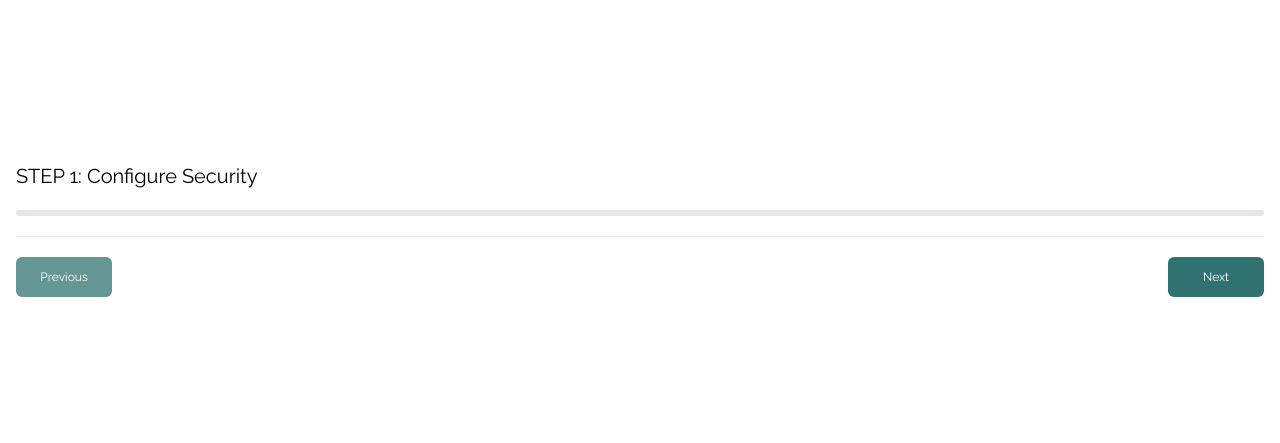
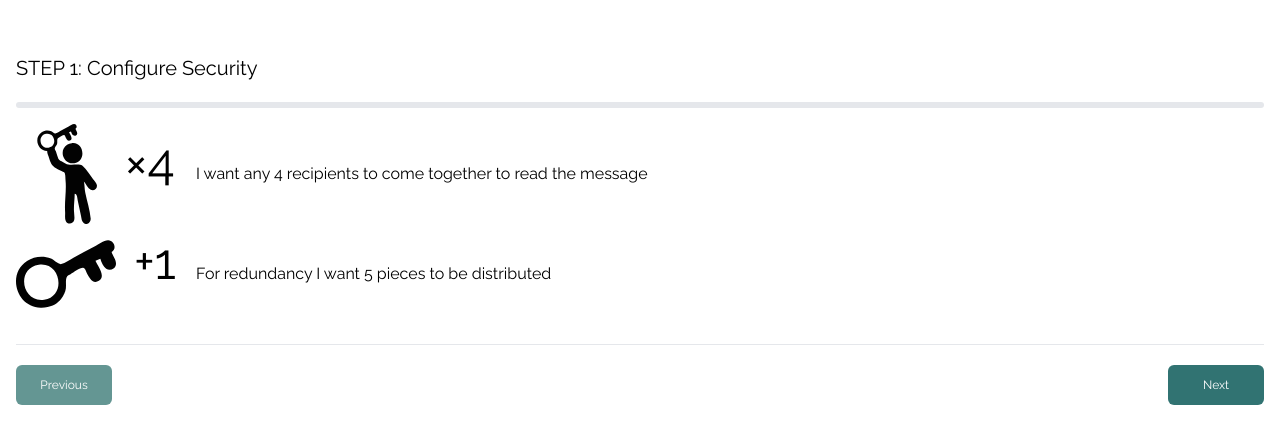
Before and after one commit to FluffyLabs/iamdead.fyi, a React (Create React App) app in the folder frontend/: page /wizzard/security in a window 1280 px wide. Shown: the part 181-624 px from the top of the page. Built offline with nearby package versions, Linux system fonts and the light colour scheme.

Commit message:
static security step

```diff
--- a/frontend/src/pages/wizzard/security/security.tsx
+++ b/frontend/src/pages/wizzard/security/security.tsx
@@ -1,3 +1,28 @@
+import { ReactComponent as KeyPerson } from './icons/key-person.svg';
+import { ReactComponent as Key } from './icons/key.svg';
+
 export const Security = () => {
-  return <div></div>;
+  return (
+    <div>
+      <div className="flex flex-row items-center">
+        <span className="flex flex-row w-40 justify-around">
+          <KeyPerson style={{ width: '100px', height: '100px' }} />
+          <span style={{ fontSize: '50px', marginLeft: '5px' }}>&#215;4</span>
+        </span>
+        <p className="mx-5">
+          I want any 4 recipients to come together to read the message
+        </p>
+      </div>
+
+      <div className="flex flex-raw items-center">
+        <span className="flex flex-row w-40 justify-between">
+          <Key style={{ width: '100px', height: '100px' }} />
+          <span style={{ fontSize: '50px', marginLeft: '5px' }}>+1</span>
+        </span>
+        <p className="mx-5">
+          For redundancy I want 5 pieces to be distributed
+        </p>
+      </div>
+    </div>
+  );
 };
```
Also changed, not shown: frontend/src/pages/wizzard/security/icons/key-person.svg (added), frontend/src/pages/wizzard/security/icons/key.svg (added).
